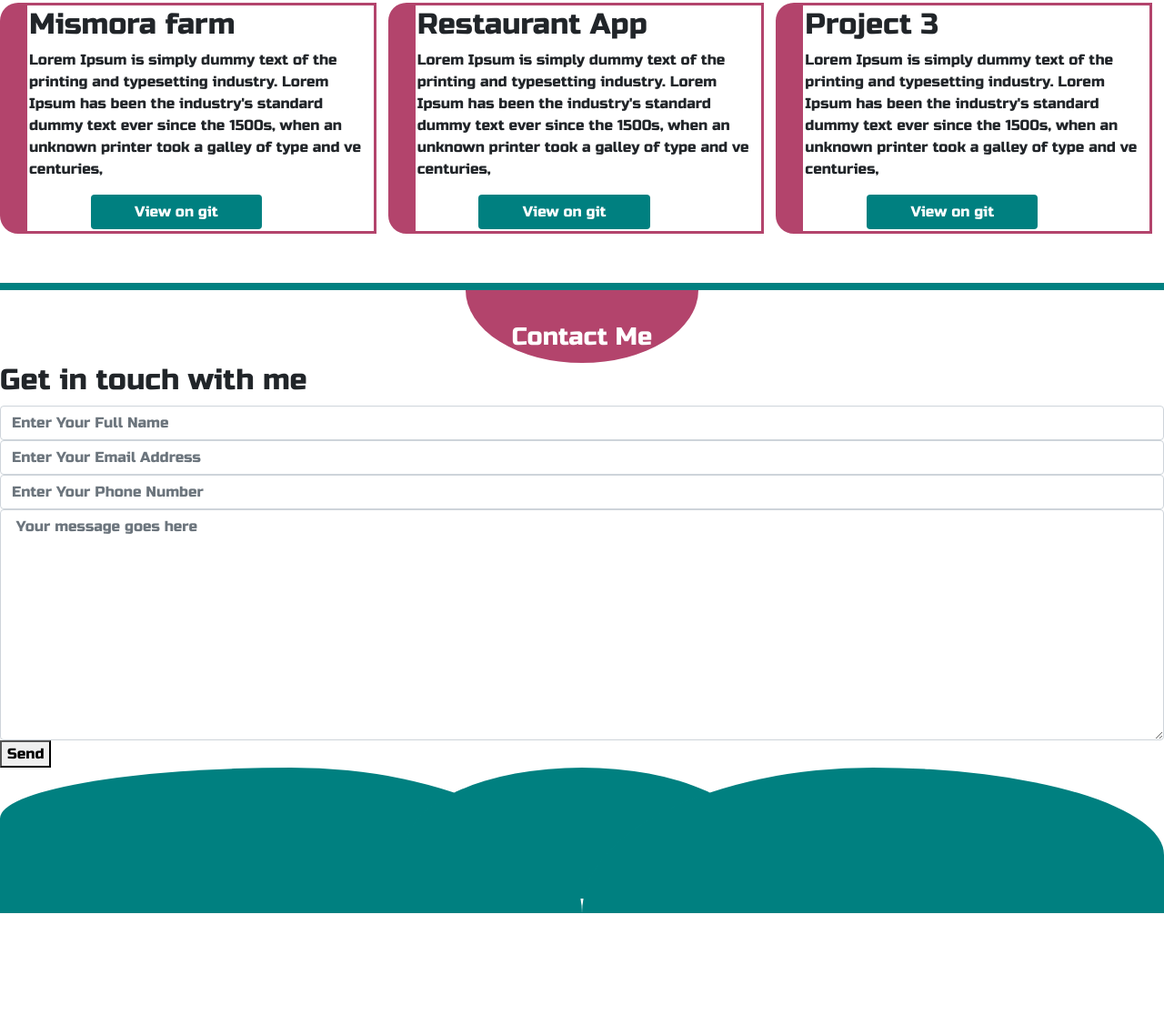
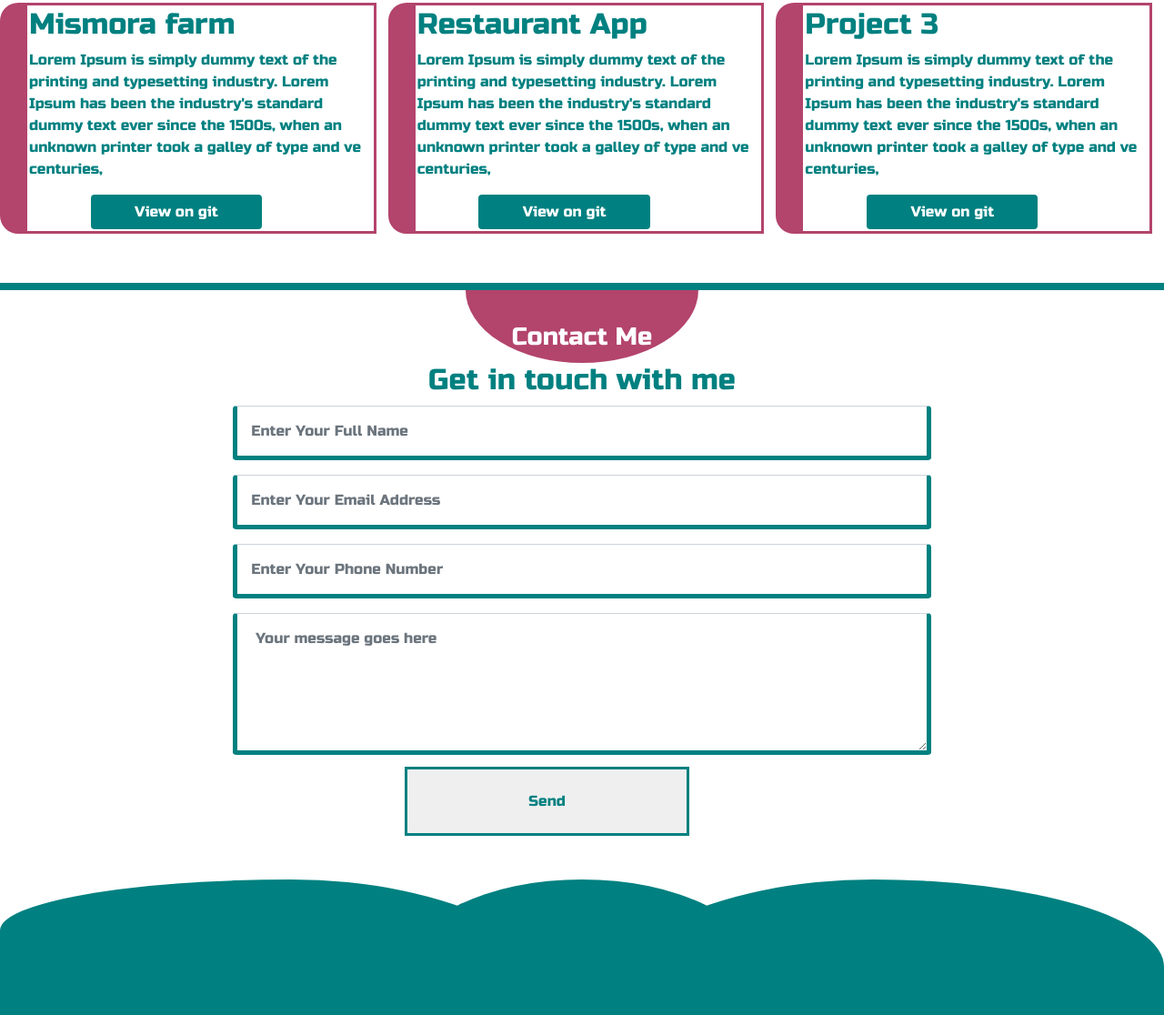
Before and after one commit to MishaelRatemo/my_portfolio, a plain HTML site: page index.html in a window 1280 px wide. Shown: the part 5226-6342 px from the top of the page at 91% size. Before the commit the page ends 6230 px from the top, so only its background shows below. Drawn offline with nearby package versions, Linux system fonts and the light colour scheme.

Commit message:
styled conatct me and footer sections

```diff
--- a/css/style.css
+++ b/css/style.css
@@ -226,7 +226,7 @@ header{
     border-radius: 20px 0 0 20px;
     margin: 3px 13px 3px 0;
     padding: 2px;
-
+    color: teal;
 }
 .proj-cols button{
     width: 50%;
@@ -235,8 +235,49 @@ header{
     color: #fff;
     position: relative;
     left: 18%;
+}
+/*  Contact me section */
+#contact-me{
+    margin-bottom: 4%;
+}
+#contact-me h2{
+    text-align: center;
+    color: teal;
+}
+#contact-me form{
+    width: 60%;
+    margin: auto;
+    display: block;
+}
+#contact-me form input,#contact-me form textarea{
+    border-left: 5px solid teal;
+    border-bottom: 5px solid teal;
+    border-right: 5px solid teal;
+    outline: none;
+    margin-bottom: 2%;
+    padding: 2%;
+    color: #b3446c;
+}
+#contact-me form textarea:focus, #contact-me form input:focus{
+    box-shadow:8px 8px 8px #b3446c;
+}
+#contact-me form button{
+    width: 40%;
+    color:teal;
+    position: relative;
+    left: 25%;
+    border: none;
+    padding: 3%;
+    margin: auto;
+    cursor: pointer;
+    outline: teal solid 3px;
+    transition: .6s ease-in-out;
+}
+#contact-me form button:hover{
+    background-color: teal;
+    color: #fff;
+}
 
-}
 /*  footer section */
 footer{
     width: 100%;
@@ -257,7 +298,7 @@ footer{
 .wave-mid{
     position: absolute;
     left: 35%;
-    height: 90%;
+    height: 100%;
     width: 30%;
     margin: auto;
     border-top-right-radius:50% 100% ;
--- a/index.html
+++ b/index.html
@@ -200,7 +200,7 @@
             <input class="form-control" type="text" placeholder="Enter Your Full Name" required>
             <input class="form-control" type="email" placeholder="Enter Your Email Address" required>
             <input class="form-control" type="tel" placeholder="Enter Your Phone Number">
-            <textarea class=" form-control" name="" id="" cols="40" rows="10" placeholder=" Your message goes here" required></textarea>
+            <textarea class=" form-control" name="" id="" cols="40" rows="5" placeholder=" Your message goes here" required></textarea>
             <button>Send</button>
         </form>
     </section>
```
